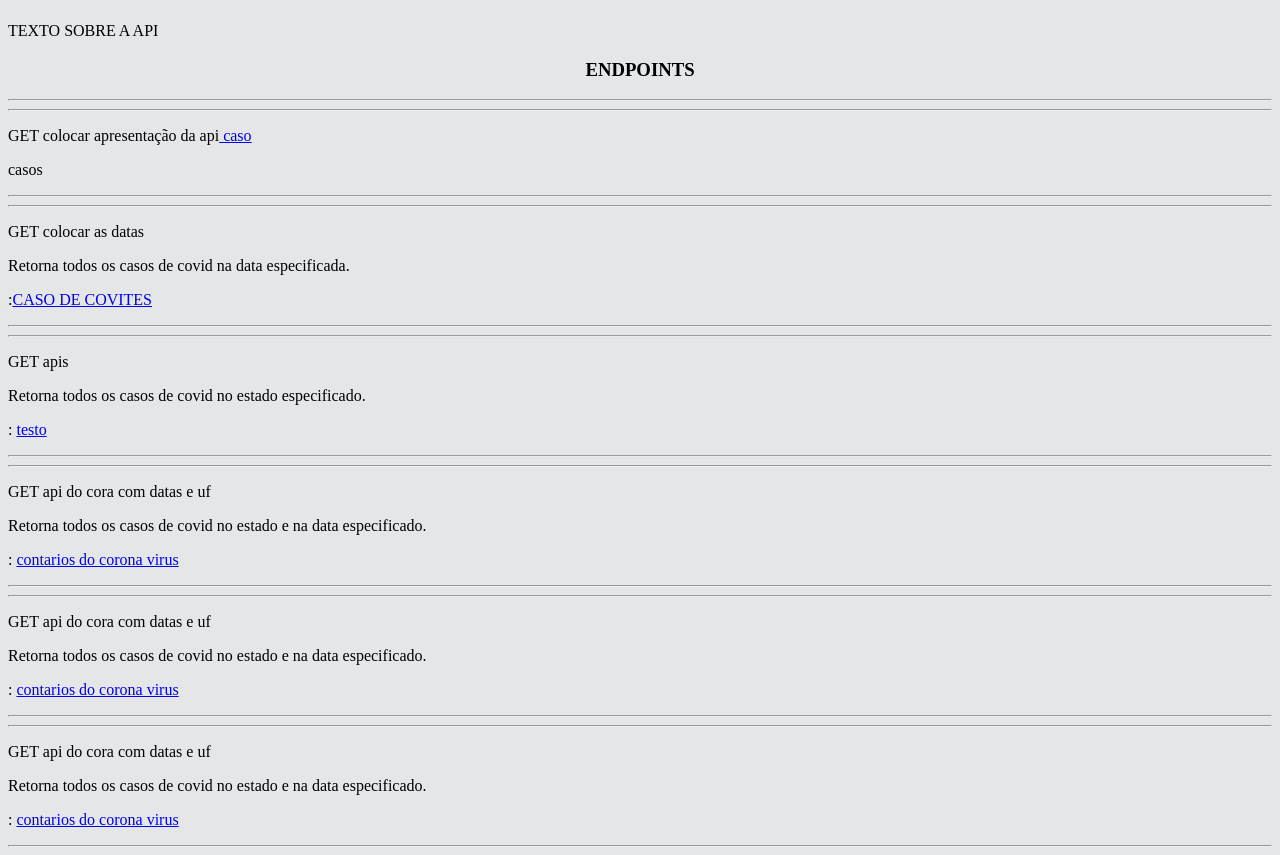
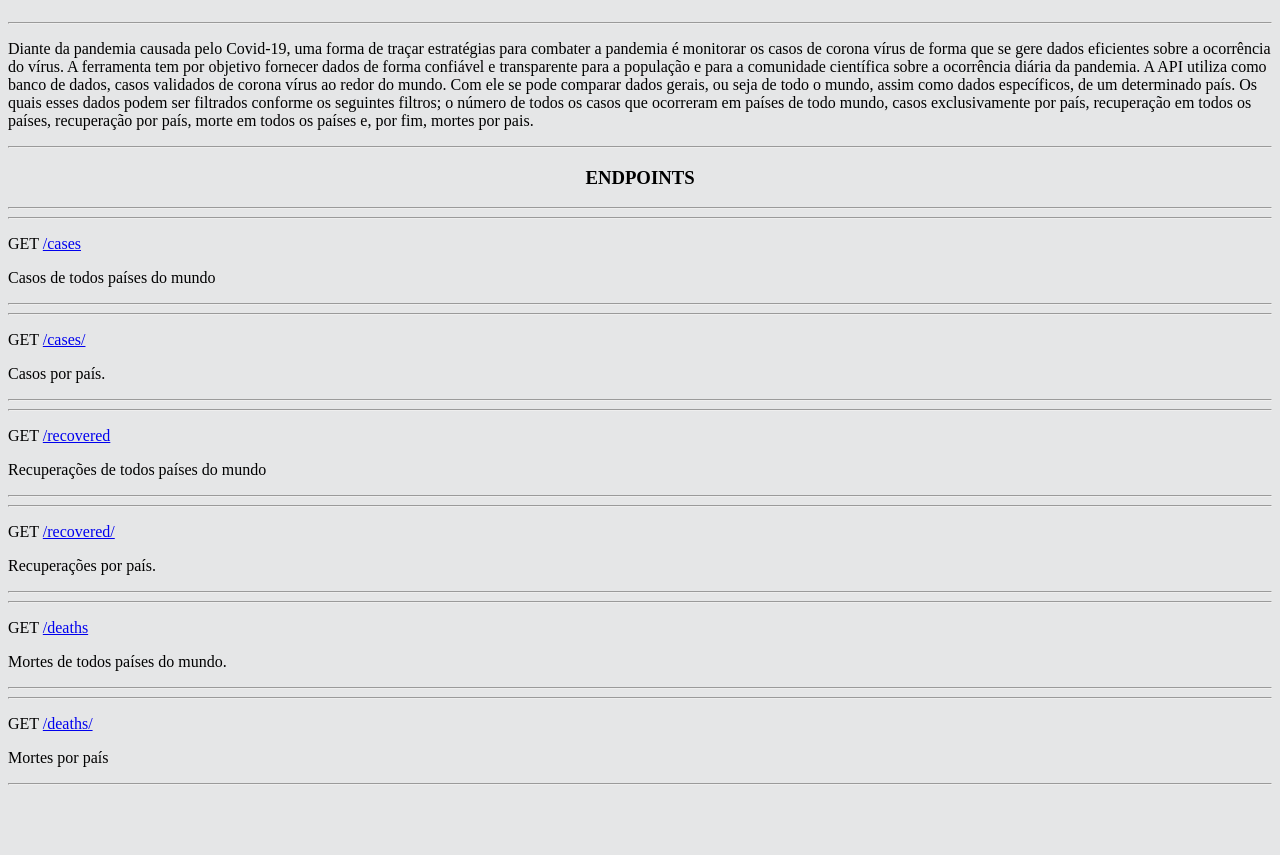
Before and after one commit to sobeki/sistemacovid, a Flask app: page / in a window 1280 px wide. Shown: the part 58-913 px from the top of the page. After the commit the page ends 843 px from the top, so only its background shows below. Run offline with Flask 2, Linux system fonts and the light colour scheme.

Commit message:
alterafinal

```diff
--- a/app.py
+++ b/app.py
@@ -4,7 +4,7 @@ from sqlalchemy.sql import func, and_
 from flask_sqlalchemy import SQLAlchemy
 
 app = Flask(__name__)
-app.config['SQLALCHEMY_DATABASE_URI'] = 'mysql://root:root@localhost:3306/coronavirus'
+app.config['SQLALCHEMY_DATABASE_URI'] = 'mysql://root:13150993@127.0.0.1:3306/coronavirus'
 app.config['SQLALCHEMY_TRACK_MODIFICATIONS'] = True
 
 
--- a/templates/index.html
+++ b/templates/index.html
@@ -18,13 +18,24 @@
     <main>
       <header>
         <h1 style = "text-align:center;"> Dados Atualizado </h1>
-        <a href="AQUI COLOCAR O MAPEAMENTO DA API"> <i class="nome da api"></i> </a>
+        <a href="Aqui colocar o mapeamento"> <i class="nome da api"></i> </a>
       </header>
 
       <div class="container">
+         <hr>
         <p>
-          TEXTO SOBRE A API
+                Diante da pandemia causada pelo Covid-19, uma forma de traçar
+                estratégias para combater a pandemia é monitorar os casos de corona
+                vírus de forma que se gere dados eficientes sobre a ocorrência do vírus.
+                A ferramenta tem por objetivo fornecer dados de forma confiável e transparente
+                para a população e para a comunidade científica sobre a ocorrência diária da pandemia.
+                A  API utiliza como banco de dados, casos validados de corona vírus ao redor do mundo.
+                Com ele se pode comparar dados gerais, ou seja de todo o mundo, assim como dados específicos,
+                de um determinado país. Os quais esses dados podem ser filtrados conforme os seguintes filtros;
+                o número de todos os casos que ocorreram em países de todo mundo, casos exclusivamente por país,
+                recuperação em todos os países, recuperação por país, morte em todos os países e, por fim, mortes por pais.
         </p>
+         <hr/>
 
         <div class="content">
 
@@ -33,55 +44,57 @@
 
           <hr>
            <div class="endpoint">
-            <p> GET colocar apresentação da api<a href="Api de resultados" target="_blank"> caso</a></p>
-            <p class="message">casos</p>
+            <p> GET <a href="/cases" target="_blank"> /cases</a></p>
+            <p class="message">
+              Casos de todos países do mundo
+            </p>
            </div>
           <hr/>
           <hr>
             <div class="endpoint">
-            <p>GET colocar as datas </p>
+            <p>GET  <a href="/cases/<country>" target="_blank">/cases/<country></a></p></p>
             <p class="message">
-              Retorna todos os casos de covid na data especificada.
+             Casos por país.
             </p>
-            <p style="margin-top: 8px;"><strong></strong>:<a target="_blank" href="api">CASO DE COVITES</a></p>
+
             </div>
           <hr/>
 
           <hr>
           <div class="endpoint">
-            <p>GET apis </p>
+            <p>GET <a href="/recovered" target="_blank">/recovered</a></p> </p>
             <p class="message">
-              Retorna todos os casos de covid no estado especificado.
+              Recuperações de todos países do mundo
             </p>
-            <p style="margin-top: 8px;"><strong></strong>: <a target="_blank" href="apis do corona virus">testo</a></p>
+
           </div>
           <hr />
           <hr>
           <div class="endpoint">
-            <p> GET api do cora com datas e uf</p>
+            <p> GET <a href="apis" target="_blank" > /recovered/<country></a></p></p>
             <p class="message">
-              Retorna todos os casos de covid no estado e na data especificado.
+              Recuperações por país.
             </p>
-            <p style="margin-top: 8px;"><strong></strong>: <a target="_blank" href="apis"> contarios do corona virus </a></p>
+
           </div>
           <hr />
           <hr>
           <div class="endpoint">
-            <p> GET api do cora com datas e uf</p>
+            <p> GET <a href="/deaths" target="_blank"> /deaths </a></p>
             <p class="message">
-              Retorna todos os casos de covid no estado e na data especificado.
+             Mortes de todos países do mundo.
             </p>
-            <p style="margin-top: 8px;"><strong></strong>: <a target="_blank" href="apis"> contarios do corona virus </a></p>
+
           </div>
           <hr />
 
           <hr>
           <div class="endpoint">
-            <p> GET api do cora com datas e uf</p>
+            <p> GET <a href="/deaths/<country>" target="_blank" href="/deaths/<country>"> /deaths/<country> </a></p></p>
             <p class="message">
-              Retorna todos os casos de covid no estado e na data especificado.
+              Mortes por país
             </p>
-            <p style="margin-top: 8px;"><strong></strong>: <a target="_blank" href="apis"> contarios do corona virus </a></p>
+
           </div>
            <hr>
           </div>
```
Also changed, not shown: pyvenv.cfg (added, +8 -0 lines).
